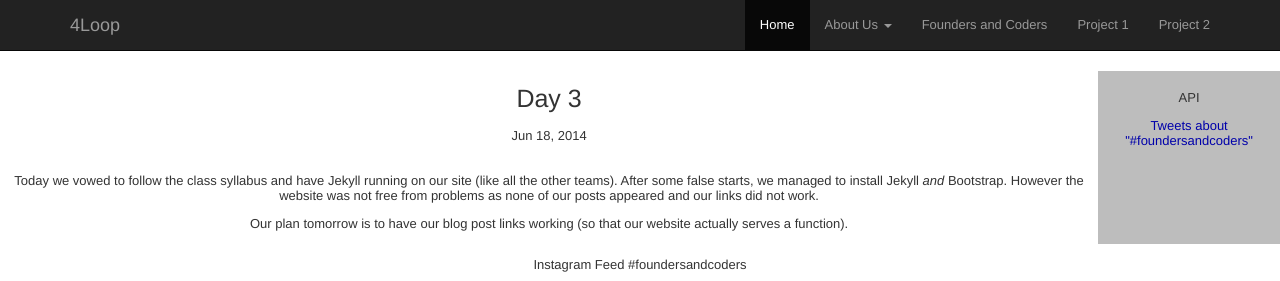
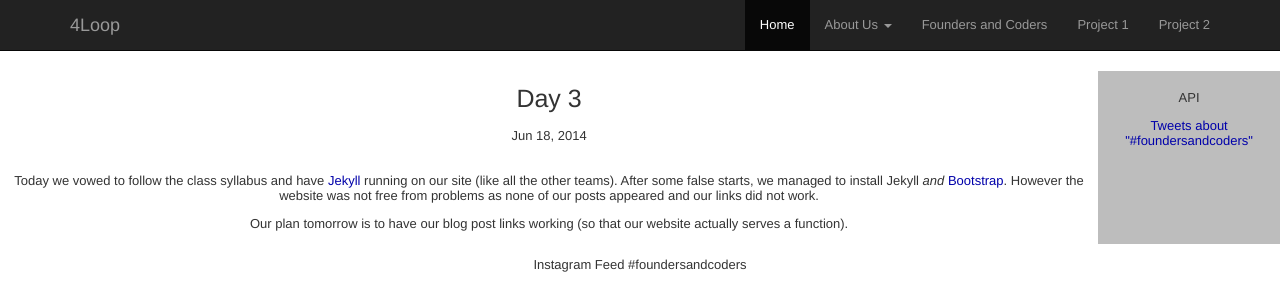
Before and after one commit to wsfan/4loop, a Jekyll site: the page built from _posts/2014-06-18-day3.markdown, in a window 1280 px wide, cut to the strip 0-281 px from the top of the page. Built offline with Jekyll 4.4.1, drawn with Linux system fonts in a browser that asks for light colours; comment, search, counter and statistics services are not loaded; part of the change alters nothing that is shown.

```diff
--- a/_posts/2014-06-18-day3.markdown
+++ b/_posts/2014-06-18-day3.markdown
@@ -5,6 +5,6 @@ date:   2014-06-18 12:02:00
 categories:
 ---
 
-Today we vowed to follow the class syllabus and have Jekyll running on our site (like all the other teams). After some false starts, we managed to install Jekyll *and* Bootstrap. However the website was not free from problems as none of our posts appeared and our links did not work.
+Today we vowed to follow the class syllabus and have <a href="http://jekyllrb.com/">Jekyll</a> running on our site (like all the other teams). After some false starts, we managed to install Jekyll *and* <a href="http://getbootstrap.com/">Bootstrap</a>. However the website was not free from problems as none of our posts appeared and our links did not work.
 
 Our plan tomorrow is to have our blog post links working (so that our website actually serves a function).
```
